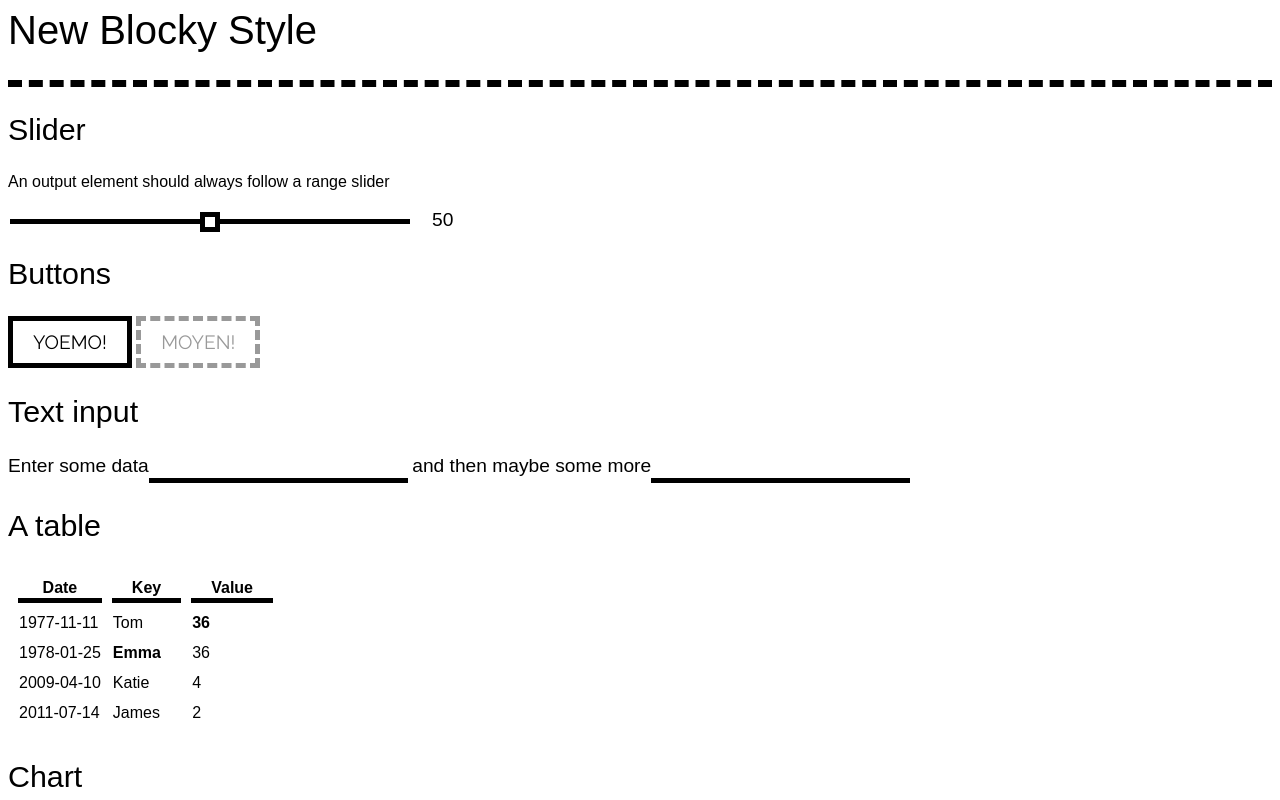
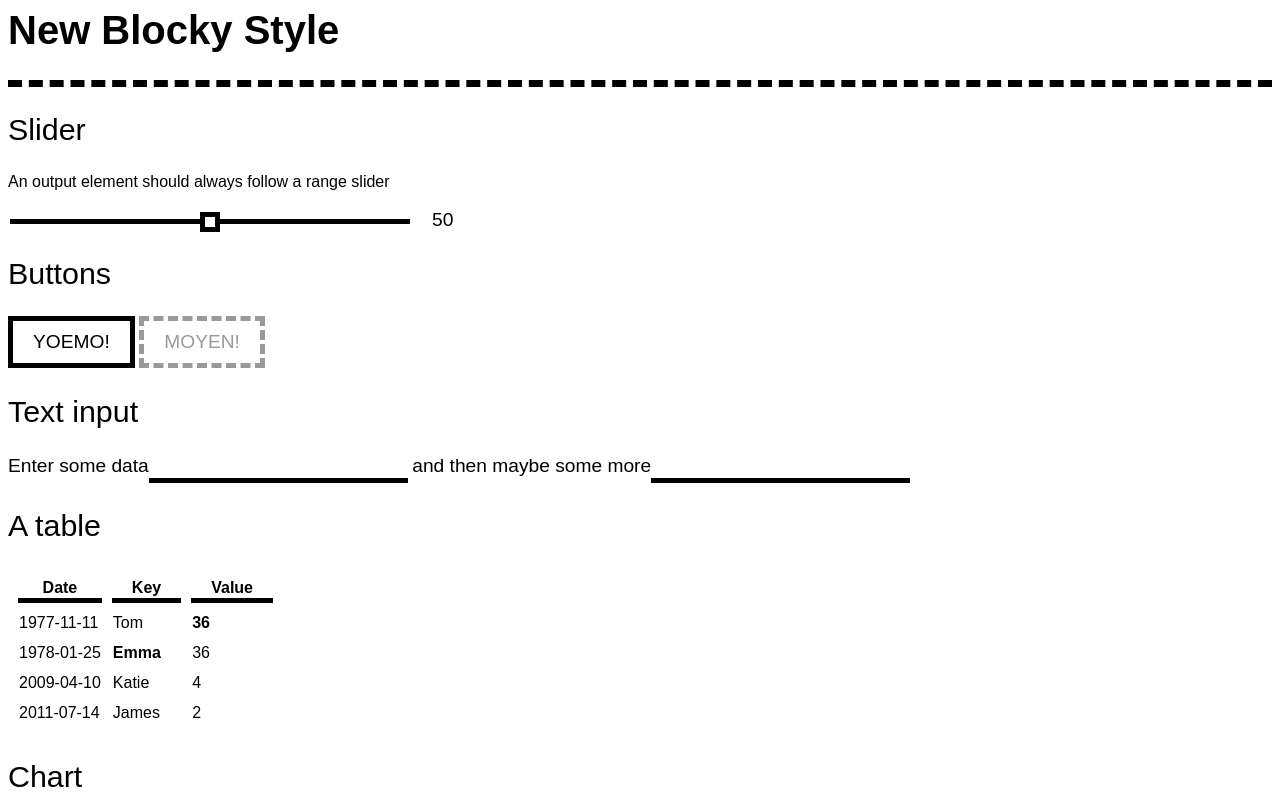
Before and after one commit to tomgp/tgp-ui-styles, a plain HTML site: page index.html in a window 1280 px wide. Shown: the top 800 px of the page. Drawn offline with nearby package versions, Linux system fonts and the light colour scheme.

Commit message:
and in buttons

```diff
--- a/ui-style.css
+++ b/ui-style.css
@@ -44,7 +44,7 @@
 			font-size: 1.2rem;
 			border: solid 5px #000;
 			color: #000;
-			font-family: Raleway;
+			font-family: sans-serif;
 			cursor: pointer;
 			padding:10px;
 			padding-left: 20px;
@@ -99,7 +99,7 @@
 
 		h1{
 			font-size: 2.5rem;
-			font-weight: normal;
+			font-weight: bold;
 		}
 
 		h2{
```
